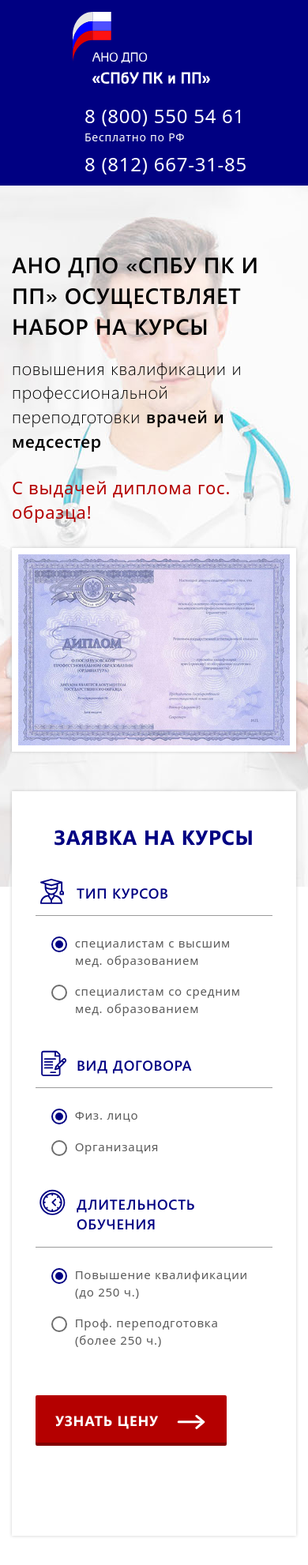
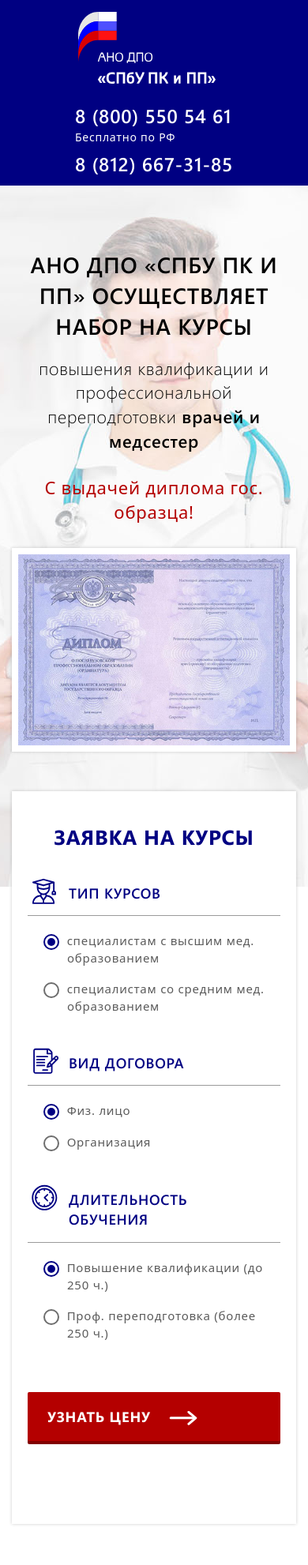
Before and after one commit to razumeyka/Medic, a plain HTML site: page index.html in a window 390 px wide. Shown: the top 1982 px of the page at 79% size. Drawn offline with nearby package versions, Linux system fonts and the light colour scheme; a web font is replaced by a local one.

Commit message:
next corrections

```diff
--- a/css/index.css
+++ b/css/index.css
@@ -70,6 +70,7 @@ header .phones {
 header .phones a {
     text-decoration: none;
     font-size: 24px;
+    font-weight: 600;
     color: rgb(255, 255, 255);
     text-transform: uppercase;
 }
@@ -98,13 +99,13 @@ header .phones .free {
 
 .main_screen .main_info {
     max-width: 520px;
+    text-align: left;
 }
 
 .main_screen h1 {
     font-size: 28px;
     font-weight: 600;
     text-transform: uppercase;
-    text-align: left;
     margin: 0;
 }
 
@@ -176,8 +177,13 @@ header .phones .free {
     margin-left: -100%;
 }
 
-.form_screen .wpcf7-form.return  {
-    margin-left: 0;
+.form_screen .first .field {
+    margin: 25px 0 15px;
+}
+
+.form_screen .first .wpcf7-form-control-wrap {
+    display: block;
+    margin: 12px 0;
 }
 
 .form_screen .field .label {
@@ -188,7 +194,6 @@ header .phones .free {
     padding: 15px 52px;
     position: relative;
     border-bottom: 1px solid rgb(154, 154, 154);
-    margin: 25px 0 15px;
 }
 
 .form_screen .field .label::before {
@@ -314,10 +319,10 @@ header .phones .free {
     font-weight: 700;
     text-transform: uppercase;
     text-decoration: none;
-    text-align: left;
-    padding: 23px 25px 16px;
-    margin-top: 50px;
-    line-height: 1;
+    margin-top: 40px;
+    outline: none;
+    line-height: 19px;
+    padding: 22px 25px 19px;
 }
 
 .form_screen .button .arrow {
@@ -345,7 +350,7 @@ header .phones .free {
     color: rgb(91, 91, 91);
     line-height: 1.2;
     text-align: left;
-    padding: 20px 20px 15px;
+    padding: 17px 17px 13px;
     max-width: 180px;
 }
 
@@ -385,7 +390,7 @@ header .phones .free {
 }
 
 .form_screen .terms_and_prices .prices .price .sum {
-    font-size: 22px;
+    font-size: 24px;
     font-weight: 600;
 }
 
@@ -489,7 +494,7 @@ header .phones .free {
     }
 
     header .logo {
-        margin-left: -15px;
+        margin-left: 0;
     }
 
     .main_screen {
@@ -499,6 +504,7 @@ header .phones .free {
     .main_screen .main_info {
         width: 100%;
         max-width: 1279px;
+        text-align: center;
     }
 
     .main_screen img {
@@ -510,7 +516,23 @@ header .phones .free {
     }
 }
 
-@media screen and (max-width: 550px) {
+@media screen and (max-width: 767px) {
+    .form_screen {
+    padding: 40px 20px 0;
+    }
+}
+
+@media screen and (max-width: 639px) {
+    header .wrapper {
+        text-align: center;
+    }
+
+    header .phones {
+        border-left: none;
+        padding-top: 20px;
+        padding-left: 0;
+    }
+
     .form_screen .terms_and_prices {
         flex-direction: column;
     }
@@ -527,6 +549,10 @@ header .phones .free {
         max-width: 500px;
     }
 
+    .form_screen .button {
+        width: 100%;
+    }
+
     .form_screen .calculate.button {
         float: none;
         margin: 50px 0 0;
@@ -535,18 +561,5 @@ header .phones .free {
     .form_screen .back.button {
         float: none;
         margin: 30px 0 50px;
-        width: 100%;
-        max-width: 240px;
     }
 }
-
-@media screen and (max-width: 500px) {
-    header .wrapper {
-        text-align: center;
-    }
-
-    header .phones {
-        border-left: none;
-        padding-top: 20px;
-    }
-}
--- a/index.html
+++ b/index.html
@@ -34,7 +34,7 @@
                 <div role="form" class="wpcf7" id="wpcf7-f5-p1-o1" lang="ru-RU" dir="ltr">
                     <div class="screen-reader-response"></div>
                     <form action="#" method="post" class="wpcf7-form" novalidate="novalidate">
-                        <div class="slide first">
+                        <div class="first slide">
                             <div class="field courses_type">
                                 <div class="label">тип курсов</div>
                                 <span class="wpcf7-form-control-wrap">
@@ -100,7 +100,7 @@
                             </div>
                             <a href="#" class="learn button">узнать цену<span class="arrow"></span></a>
                         </div>
-                        <div class="slide second">
+                        <div class="slide">
                             <div class="terms_and_prices">
                                 <div class="terms">
                                     <div class="term">Высшее образование</div>
```
